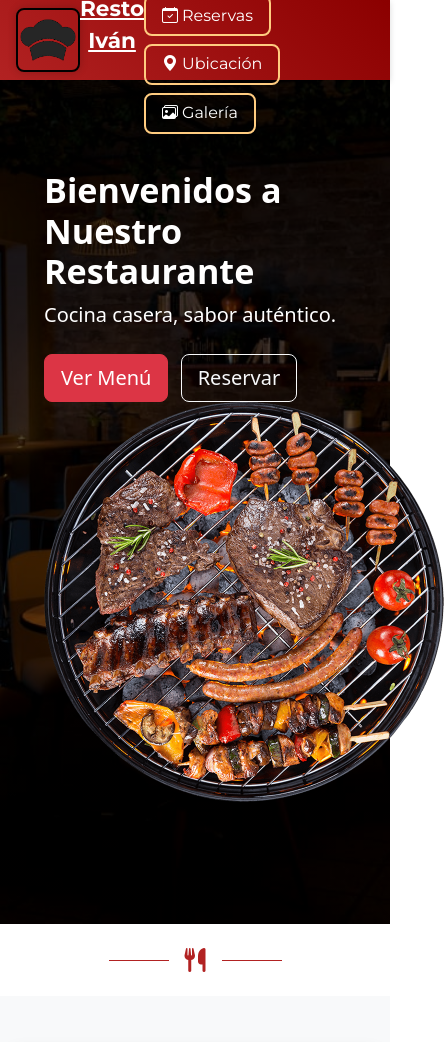
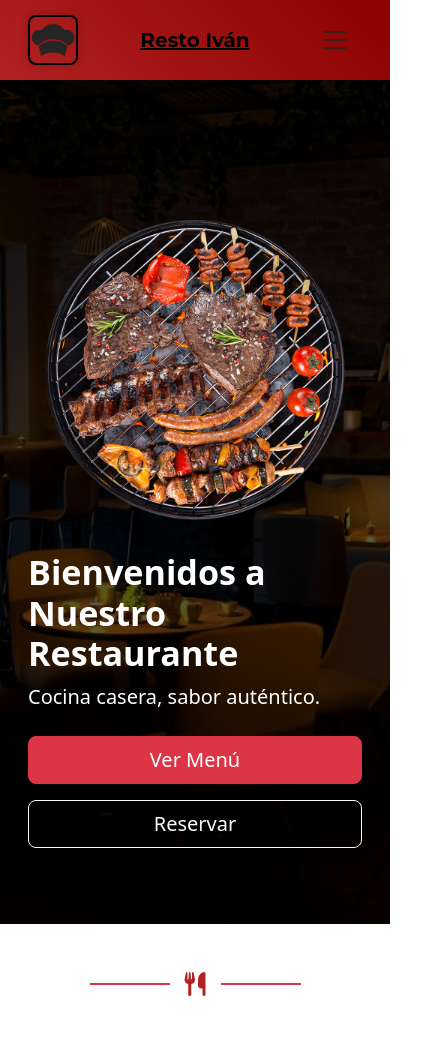
Before and after one commit to iivannz/entrega3, a plain HTML site: page index.html in a window 390 px wide. Shown: the top 1042 px of the page, 444 px wide, since content can reach past the window. Drawn offline with nearby package versions, Linux system fonts and the light colour scheme.

Commit message:
Mejora navbar: ajustes para responsive y colores correctos

```diff
--- a/index.html
+++ b/index.html
@@ -24,31 +24,53 @@
 
 <body>
   <header>
-    <nav class="d-flex justify-content-between align-items-center px-3" style="height: 80px;">
-      <div class="d-flex align-items-center h-100">
-        <a href="index.html" class="h-100 d-flex align-items-center">
+    <nav class="navbar navbar-expand-lg bg-light px-3" style="height: 80px;">
+      <div class="container-fluid">
+    <!-- Logo -->
+        <a href="index.html" class="navbar-brand d-flex align-items-center">
           <img src="assets/img/LogoResto.png" alt="Logo Restaurante" class="logo">
         </a>
-      </div>
-      <div class="text-white fw-bold fs-4 text-center">
+
+    <!-- Toggler (menú hamburguesa en móviles) -->
+        <button class="navbar-toggler text-black" type="button" data-bs-toggle="collapse" data-bs-target="#navbarContenido" aria-controls="navbarContenido" aria-expanded="false" aria-label="Toggle navigation">
+          <span class="navbar-toggler-icon"></span>
+        </button>
+
+    <!-- Título central -->
+        <div class="mx-auto text-black fw-bold fs-5 text-center text-black">
       Resto Iván
         </div>
-      <div class="d-flex flex-wrap gap-2">
+
+    <!-- Contenido del navbar -->
+        <div class="collapse navbar-collapse justify-content-end" id="navbarContenido">
+          <ul class="navbar-nav d-flex flex-wrap gap-2 ms-auto">
+            <li class="nav-item">
               <a href="index.html" class="btn btn-outline-light active">
                 <i class="bi bi-house me-1"></i>Inicio
               </a>
+            </li>
+            <li class="nav-item">
               <a href="carta.html" class="btn btn-outline-light">
                 <i class="bi bi-journal-text me-1"></i>Carta
               </a>
+            </li>
+            <li class="nav-item">
               <a href="reservas.html" class="btn btn-outline-light">
                 <i class="bi bi-calendar-check me-1"></i>Reservas
               </a>
+            </li>
+            <li class="nav-item">
               <a href="ubicacion.html" class="btn btn-outline-light">
                 <i class="bi bi-geo-alt-fill me-1"></i>Ubicación
               </a>
+            </li>
+            <li class="nav-item">
                 <a href="galeria.html" class="btn btn-outline-light">
                   <i class="bi bi-images me-1"></i>Galería
                 </a>
+            </li>
+          </ul>
+        </div>
       </div>
     </nav>
   </header>
@@ -93,12 +115,12 @@
       </div>
     </section>
   </main>
-
+  <footer class="footer">
+    <p>&copy; 2025 Resto Iván — Todos los derechos reservados.</p>
+  </footer>
   <script src="https://cdn.jsdelivr.net/npm/bootstrap@5.3.6/dist/js/bootstrap.bundle.min.js" integrity="sha384-j1CDi7MgGQ12Z7Qab0qlWQ/Qqz24Gc6BM0thvEMVjHnfYGF0rmFCozFSxQBxwHKO" crossorigin="anonymous"></script>
 </body>
 
-<footer class="footer">
-  <p>&copy; 2025 Resto Iván — Todos los derechos reservados.</p>
-</footer>
+
 
 </html>
--- a/style.css
+++ b/style.css
@@ -7,14 +7,20 @@ padding: 0;
 box-sizing: border-box;
 }
 html {
-overflow-y: scroll;
+width: 100%;
+margin: 0;
+padding: 0;
+overflow-x: hidden;
 }
 /* ============================== */
 /*              Body              */
 /* ============================== */
 
 body {
-padding-top: 80px;
+width: 100%;
+margin: 0;
+padding: 0;
+overflow-x: hidden;
 }
 
 /* ============================== */
@@ -32,6 +38,14 @@ top: 0;
 left: 0;
 width: 100%;
 z-index: 1000;
+}
+nav .mx-auto {
+position: absolute;
+left: 50%;
+transform: translateX(-50%);
+top: 50%;
+transform: translate(-50%, -50%);
+pointer-events: none; /* para que no interfiera con clicks */
 }
 /* --------         Logo Nav         --------*/
 .logo {
@@ -65,6 +79,43 @@ color: #5a0000;
 text-decoration: none;
 }
 
+.logo {
+height: 50px;
+width: auto;
+}
+
+.navbar-toggler {
+  border: none;
+}
+
+.hero-img {
+width: 100%;
+max-height: 70vh;
+object-fit: cover;
+}
+
+.hero-text {
+font-size: clamp(1rem, 4vw, 2rem);
+}
+/* --------         Media Responsive         --------*/
+
+/* Centrado y visibilidad del título */
+
+@media (max-width: 576px) {
+  nav .mx-auto {
+    font-size: 1rem; /* más pequeño en móviles */
+  }
+}
+
+@media (max-width: 768px) {
+  .navbar-nav .nav-item a span {
+    display: none; /* Oculta texto */
+  }
+  .navbar-nav .nav-item a i {
+    font-size: 1.25rem;
+  }
+}
+
 
 /* ============================== */
 /*            Footer              */
@@ -85,7 +136,14 @@ box-shadow: 0 -2px 6px rgba(0,0,0,0.1);
 /* ============================== */
 
 /* --------    Imagen Rotativa     --------*/
-@keyframes girar {
+
+.imagen-rotativa {
+width: 100%;
+max-width: 400px;
+animation: rotar 20s linear infinite;
+}
+
+@keyframes rotar {
   from {
     transform: rotate(0deg);
   }
@@ -94,21 +152,34 @@ box-shadow: 0 -2px 6px rgba(0,0,0,0.1);
   }
 }
 
-.imagen-rotativa {
-animation: girar 20s linear infinite;
-display: block;
-margin: 0 auto;
-width: 400px;
+/* --------Media Responsive Imagen Rotativa--------*/
+
+@media (max-width: 768px) {
+
+  .imagen-rotativa {
+    width: 100%;
+    max-width: 300px;
+  }
 }
+
 /* --------      Hero      --------*/
+
 .hero {
-background: linear-gradient(rgba(0,0,0,0.3), rgba(0,0,0,0.3)), url('assets/img/fondoresto.jpg') no-repeat center center/cover;
-height: 100vh;
+display: flex;
+flex-direction: column;
+align-items: center;
+justify-content: center;
+background: linear-gradient(rgba(0,0,0,0.3), rgba(0,0,0,0.3)),
+              url('assets/img/fondoresto.jpg') no-repeat center center/cover;
+min-height: 100vh;
+padding-top: 80px;
 position: relative;
 color: white;
 padding: 6rem 2rem;
 text-align: center;
+overflow: hidden;
 }
+
 
 .hero .container {
 z-index: 2;
@@ -122,19 +193,44 @@ inset: 0;
 background: rgba(0, 0, 0, 0.5); /* oscurece imagen para mejor legibilidad */
 z-index: 1;
 }
+/* --------Media Responsive Hero--------*/
+@media (max-width: 768px) {
+  .hero .row {
+    flex-direction: column-reverse;
+    text-align: center;
+  }
+
+  .hero .btn {
+    width: 100%;
+    margin-bottom: 1rem;
+  }
+
+  .hero .btn:last-child {
+    margin-bottom: 0;
+  }
+    .hero {
+    padding: 7rem 1rem 3rem;
+  }
+}
+
+
+
+
 /* --------         Divider        --------*/
 .divider {
-display: flex;
-align-items: center;
-justify-content: center;
-gap: 1rem;
-margin: 1.5rem 0;
+  display: flex;
+  align-items: center;
+  justify-content: center;
+  margin: 3rem 0;
+  color: #dc3545;
+  font-size: 2rem;
 }
 
 .divider .line {
-height: 1px;
-width: 60px;
-background-color: #B22222; /* o el color que uses */
+  height: 2px;
+  width: 80px;
+  background-color: #dc3545;
+  margin: 0 15px;
 }
 
 .divider i {
```
Lines whose indentation alone changed are shown as unchanged.
